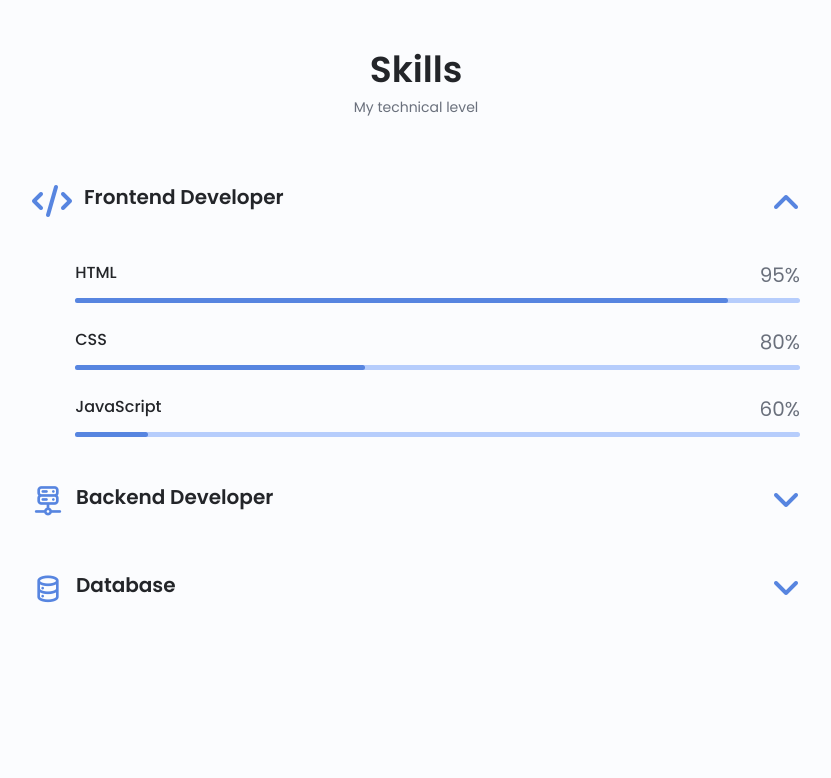
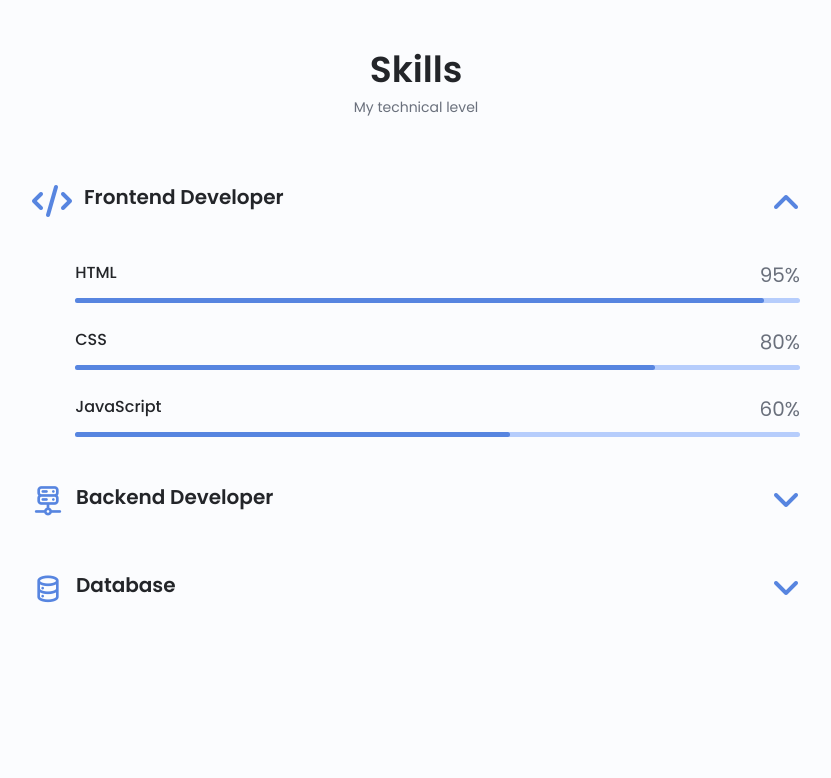
Before and after one commit to Gourav9165/My_Portfolio, a plain HTML site: page index.html in a window 1280 px wide. Shown: the part 1394-2172 px from the top of the page, without its empty margins (224-1055 px from the left). Drawn offline with nearby package versions, Linux system fonts and the light colour scheme.

Commit message:
Update style.css

```diff
--- a/style.css
+++ b/style.css
@@ -465,15 +465,15 @@ button{
 }
 
 .skills__html{
-    width: 90%;
+    width: 95%;
 }
 
 .skills__css{
-    width: 40%;
+    width: 80%;
 }
 
 .skills__js{
-    width: 10%;
+    width: 60%;
 }
 
 /* .skills__react{
@@ -689,7 +689,7 @@ button{
 .footer__copy{
     font-size: var(--smaller-font-size);
     text-align: center;
-    color: #fff;
+    color: #ffffff;
     margin-top: var(--mb-3);
 }
 
```
